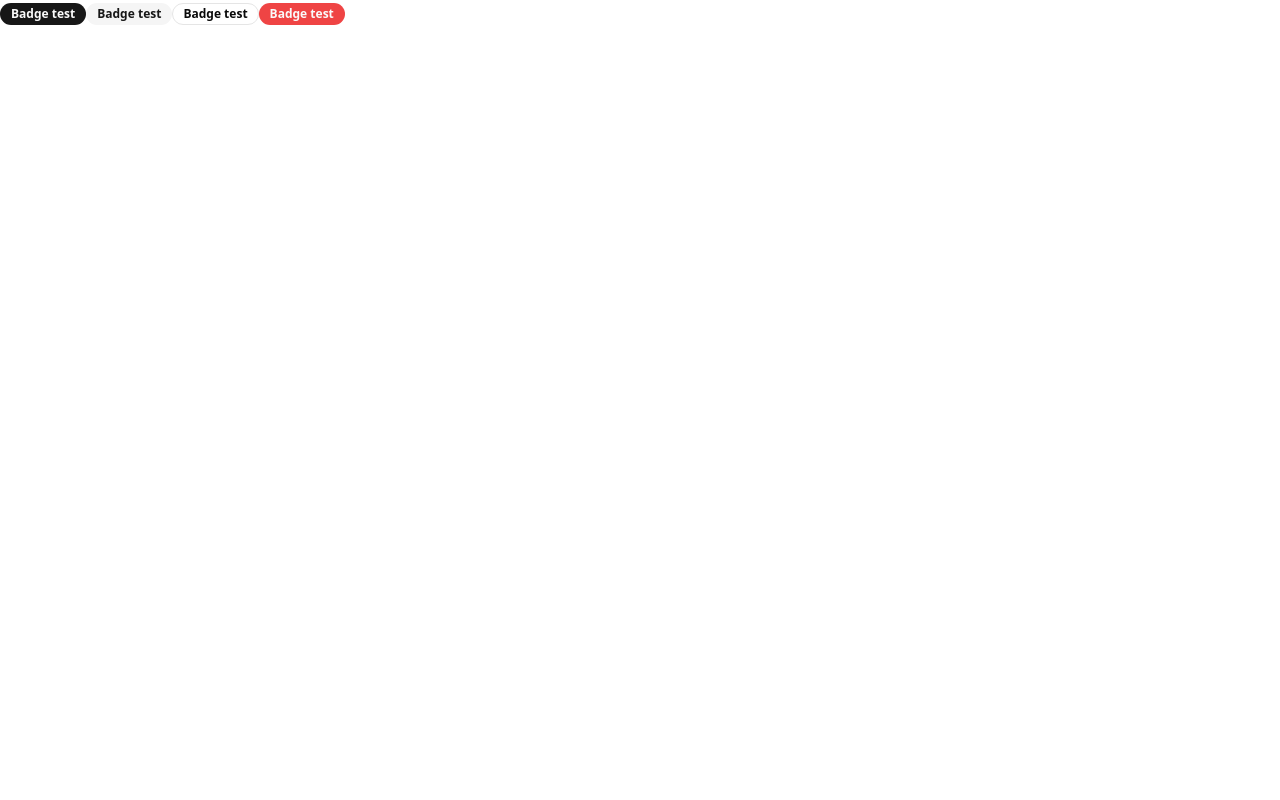
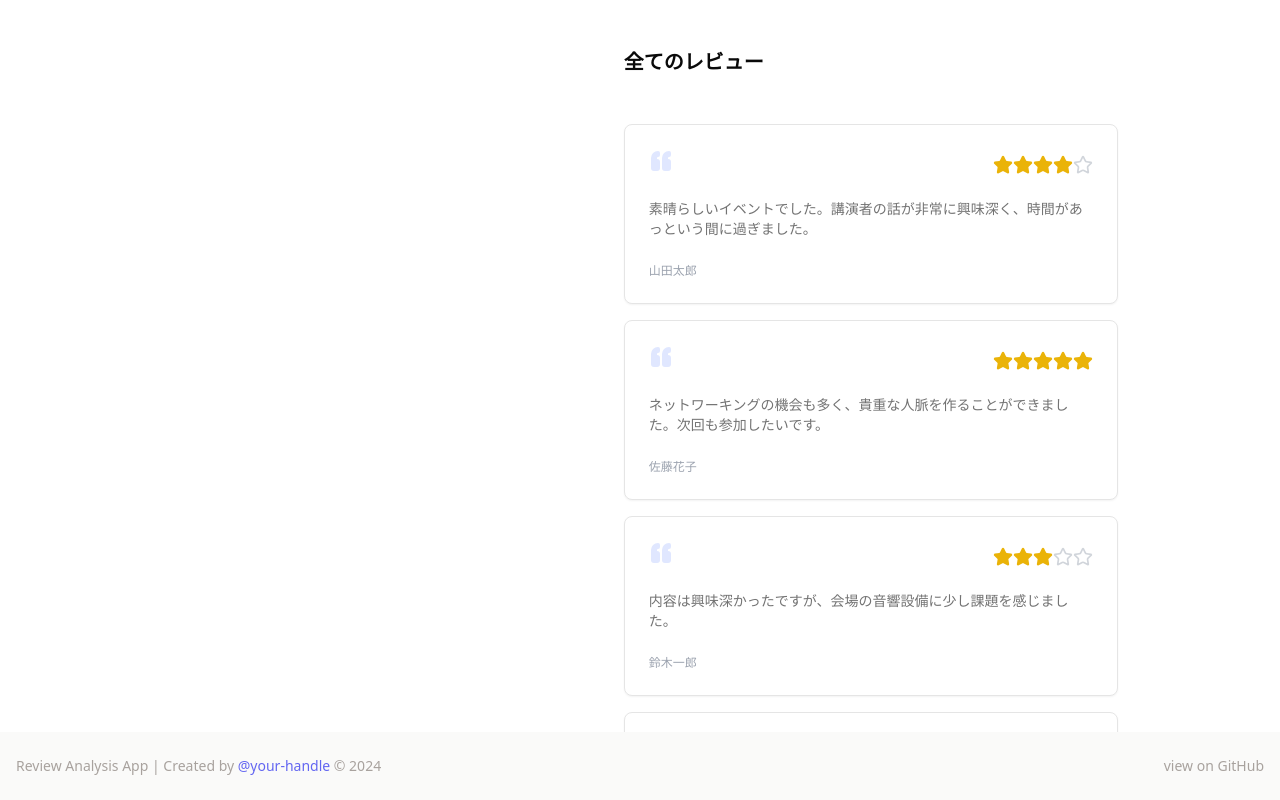
Before and after one commit to b13o/review-analysis-app, a React (Vite) app: page / in a window 1280 px wide. Built offline with nearby package versions, Linux system fonts and the light colour scheme.

Commit message:
レビュー一覧コンポーネントの作成

```diff
--- a/package.json
+++ b/package.json
@@ -10,6 +10,8 @@
     "preview": "vite preview"
   },
   "dependencies": {
+    "@radix-ui/react-slot": "^1.1.0",
+    "@radix-ui/react-tabs": "^1.1.1",
     "class-variance-authority": "^0.7.1",
     "clsx": "^2.1.1",
     "lucide-react": "^0.468.0",
--- a/src/App.tsx
+++ b/src/App.tsx
@@ -1,12 +1,30 @@
-import { Badge } from "./components/ui/badge";
+import Footer from "./components/Footer";
+import ReviewList from "./components/ReviewList";
+
+const SummarySection = () => {
+  return (
+    <div className="w-2/5 h-full overflow-hidden pl-20">
+      {/* <ReviewSummary /> */}
+    </div>
+  );
+};
+
+const ReviewListSection = () => {
+  return (
+    <div className="w-3/5 h-full overflow-y-auto pr-20">
+      <ReviewList />
+    </div>
+  );
+};
 
 function App() {
   return (
     <>
-      <Badge>Badge test</Badge>
-      <Badge variant="secondary">Badge test</Badge>
-      <Badge variant="outline">Badge test</Badge>
-      <Badge variant="destructive">Badge test</Badge>
+      <div className="h-[calc(100vh-68px)] flex gap-12 pt-12">
+        <SummarySection />
+        <ReviewListSection />
+      </div>
+      <Footer />
     </>
   );
 }
--- /dev/null
+++ b/src/components/Footer.tsx
@@ -0,0 +1,31 @@
+const Footer = () => {
+  return (
+    <footer className="py-6 px-4 bg-stone-50">
+      <div className="container mx-auto text-center text-sm text-stone-400 flex justify-between">
+        <p>
+          Review Analysis App | Created by{" "}
+          <a
+            className="text-indigo-500"
+            href="#"
+            target="_blank"
+            rel="noreferrer"
+          >
+            @your-handle
+          </a>{" "}
+          &copy; {new Date().getFullYear()}
+        </p>
+
+        <a
+          className="hover:underline"
+          href="#"
+          target="_blank"
+          rel="noreferrer"
+        >
+          view on GitHub
+        </a>
+      </div>
+    </footer>
+  );
+};
+
+export default Footer;
--- /dev/null
+++ b/src/components/ReviewList.tsx
@@ -0,0 +1,56 @@
+import {
+  Card,
+  CardHeader,
+  CardContent,
+  CardDescription,
+  CardFooter,
+} from "@/components/ui/card";
+import { mockReviews } from "@/constants/data";
+import { QuoteIcon } from "lucide-react";
+import StarRating from "./StarRating";
+
+type Review = {
+  id: number;
+  author: string;
+  rating: number;
+  content: string;
+  date: string;
+};
+
+type ReviewCardProps = {
+  review: Review;
+};
+
+const ReviewCard = ({ review }: ReviewCardProps) => (
+  <Card>
+    {/* スタイルの上書き */}
+    <CardHeader className="flex-row justify-between">
+      <QuoteIcon className="rotate-180 h-6 w-6 fill-indigo-100 text-indigo-100" />
+      {/* 追加 */}
+      <StarRating rating={review.rating} />
+    </CardHeader>
+    <CardContent>
+      <CardDescription>{review.content}</CardDescription>
+    </CardContent>
+    <CardFooter>
+      <span className="text-xs text-gray-400">{review.author}</span>
+    </CardFooter>
+  </Card>
+);
+
+const ReviewList = () => {
+  return (
+    <div className="container flex flex-col items-center pb-2">
+      <div className="w-3/4">
+        <h2 className="text-xl font-semibold mb-12">全てのレビュー</h2>
+        <div className="space-y-4">
+          {mockReviews.map((review) => (
+            <ReviewCard key={review.id} review={review} />
+          ))}
+        </div>
+      </div>
+    </div>
+  );
+};
+
+export default ReviewList;
--- /dev/null
+++ b/src/components/StarRating.tsx
@@ -0,0 +1,24 @@
+import clsx from "clsx";
+import { Star } from "lucide-react";
+
+type StarRatingProps = {
+  rating: number;
+};
+
+const StarRating = (props: StarRatingProps) => {
+  return (
+    <div className="flex">
+      {Array.from({ length: 5 }, (_, index) => (
+        <Star
+          key={index}
+          className={clsx("h-5 w-5", {
+            "text-yellow-500 fill-yellow-500": index < props.rating,
+            "text-gray-300": index >= props.rating,
+          })}
+        />
+      ))}
+    </div>
+  );
+};
+
+export default StarRating;
--- /dev/null
+++ b/src/components/ui/button.tsx
@@ -0,0 +1,56 @@
+import * as React from "react"
+import { Slot } from "@radix-ui/react-slot"
+import { cva, type VariantProps } from "class-variance-authority"
+
+import { cn } from "@/lib/utils"
+
+const buttonVariants = cva(
+  "inline-flex items-center justify-center gap-2 whitespace-nowrap rounded-md text-sm font-medium ring-offset-background transition-colors focus-visible:outline-none focus-visible:ring-2 focus-visible:ring-ring focus-visible:ring-offset-2 disabled:pointer-events-none disabled:opacity-50 [&_svg]:pointer-events-none [&_svg]:size-4 [&_svg]:shrink-0",
+  {
+    variants: {
+      variant: {
+        default: "bg-primary text-primary-foreground hover:bg-primary/90",
+        destructive:
+          "bg-destructive text-destructive-foreground hover:bg-destructive/90",
+        outline:
+          "border border-input bg-background hover:bg-accent hover:text-accent-foreground",
+        secondary:
+          "bg-secondary text-secondary-foreground hover:bg-secondary/80",
+        ghost: "hover:bg-accent hover:text-accent-foreground",
+        link: "text-primary underline-offset-4 hover:underline",
+      },
+      size: {
+        default: "h-10 px-4 py-2",
+        sm: "h-9 rounded-md px-3",
+        lg: "h-11 rounded-md px-8",
+        icon: "h-10 w-10",
+      },
+    },
+    defaultVariants: {
+      variant: "default",
+      size: "default",
+    },
+  }
+)
+
+export interface ButtonProps
+  extends React.ButtonHTMLAttributes<HTMLButtonElement>,
+    VariantProps<typeof buttonVariants> {
+  asChild?: boolean
+}
+
+const Button = React.forwardRef<HTMLButtonElement, ButtonProps>(
+  ({ className, variant, size, asChild = false, ...props }, ref) => {
+    const Comp = asChild ? Slot : "button"
+    return (
+      <Comp
+        className={cn(buttonVariants({ variant, size, className }))}
+        ref={ref}
+        {...props}
+      />
+    )
+  }
+)
+Button.displayName = "Button"
+
+export { Button, buttonVariants }
--- /dev/null
+++ b/src/components/ui/card.tsx
@@ -0,0 +1,86 @@
+import * as React from "react";
+
+import { cn } from "@/lib/utils";
+
+const Card = React.forwardRef<
+  HTMLDivElement,
+  React.HTMLAttributes<HTMLDivElement>
+>(({ className, ...props }, ref) => (
+  <div
+    ref={ref}
+    className={cn(
+      "rounded-lg border bg-card text-card-foreground shadow-sm",
+      className
+    )}
+    {...props}
+  />
+));
+Card.displayName = "Card";
+
+const CardHeader = React.forwardRef<
+  HTMLDivElement,
+  React.HTMLAttributes<HTMLDivElement>
+>(({ className, ...props }, ref) => (
+  <div
+    ref={ref}
+    className={cn("flex flex-col space-y-1.5 p-6", className)}
+    {...props}
+  />
+));
+CardHeader.displayName = "CardHeader";
+
+const CardTitle = React.forwardRef<
+  HTMLDivElement,
+  React.HTMLAttributes<HTMLDivElement>
+>(({ className, ...props }, ref) => (
+  <div
+    ref={ref}
+    className={cn(
+      "text-2xl font-semibold leading-none tracking-tight",
+      className
+    )}
+    {...props}
+  />
+));
+CardTitle.displayName = "CardTitle";
+
+const CardDescription = React.forwardRef<
+  HTMLDivElement,
+  React.HTMLAttributes<HTMLDivElement>
+>(({ className, ...props }, ref) => (
+  <div
+    ref={ref}
+    className={cn("text-sm text-muted-foreground", className)}
+    {...props}
+  />
+));
+CardDescription.displayName = "CardDescription";
+
+const CardContent = React.forwardRef<
+  HTMLDivElement,
+  React.HTMLAttributes<HTMLDivElement>
+>(({ className, ...props }, ref) => (
+  <div ref={ref} className={cn("p-6 pt-0", className)} {...props} />
+));
+CardContent.displayName = "CardContent";
+
+const CardFooter = React.forwardRef<
+  HTMLDivElement,
+  React.HTMLAttributes<HTMLDivElement>
+>(({ className, ...props }, ref) => (
+  <div
+    ref={ref}
+    className={cn("flex items-center p-6 pt-0", className)}
+    {...props}
+  />
+));
+CardFooter.displayName = "CardFooter";
+
+export {
+  Card,
+  CardHeader,
+  CardFooter,
+  CardTitle,
+  CardDescription,
+  CardContent,
+};
--- /dev/null
+++ b/src/components/ui/tabs.tsx
@@ -0,0 +1,53 @@
+import * as React from "react"
+import * as TabsPrimitive from "@radix-ui/react-tabs"
+
+import { cn } from "@/lib/utils"
+
+const Tabs = TabsPrimitive.Root
+
+const TabsList = React.forwardRef<
+  React.ElementRef<typeof TabsPrimitive.List>,
+  React.ComponentPropsWithoutRef<typeof TabsPrimitive.List>
+>(({ className, ...props }, ref) => (
+  <TabsPrimitive.List
+    ref={ref}
+    className={cn(
+      "inline-flex h-10 items-center justify-center rounded-md bg-muted p-1 text-muted-foreground",
+      className
+    )}
+    {...props}
+  />
+))
+TabsList.displayName = TabsPrimitive.List.displayName
+
+const TabsTrigger = React.forwardRef<
+  React.ElementRef<typeof TabsPrimitive.Trigger>,
+  React.ComponentPropsWithoutRef<typeof TabsPrimitive.Trigger>
+>(({ className, ...props }, ref) => (
+  <TabsPrimitive.Trigger
+    ref={ref}
+    className={cn(
+      "inline-flex items-center justify-center whitespace-nowrap rounded-sm px-3 py-1.5 text-sm font-medium ring-offset-background transition-all focus-visible:outline-none focus-visible:ring-2 focus-visible:ring-ring focus-visible:ring-offset-2 disabled:pointer-events-none disabled:opacity-50 data-[state=active]:bg-background data-[state=active]:text-foreground data-[state=active]:shadow-sm",
+      className
+    )}
+    {...props}
+  />
+))
+TabsTrigger.displayName = TabsPrimitive.Trigger.displayName
+
+const TabsContent = React.forwardRef<
+  React.ElementRef<typeof TabsPrimitive.Content>,
+  React.ComponentPropsWithoutRef<typeof TabsPrimitive.Content>
+>(({ className, ...props }, ref) => (
+  <TabsPrimitive.Content
+    ref={ref}
+    className={cn(
+      "mt-2 ring-offset-background focus-visible:outline-none focus-visible:ring-2 focus-visible:ring-ring focus-visible:ring-offset-2",
+      className
+    )}
+    {...props}
+  />
+))
+TabsContent.displayName = TabsPrimitive.Content.displayName
+
+export { Tabs, TabsList, TabsTrigger, TabsContent }
--- /dev/null
+++ b/src/constants/data.ts
@@ -0,0 +1,41 @@
+// モックデータ
+export const mockReviews = [
+  {
+    id: 1,
+    author: "山田太郎",
+    rating: 4,
+    content:
+      "素晴らしいイベントでした。講演者の話が非常に興味深く、時間があっという間に過ぎました。",
+    date: "2024-02-15",
+  },
+  {
+    id: 2,
+    author: "佐藤花子",
+    rating: 5,
+    content:
+      "ネットワーキングの機会も多く、貴重な人脈を作ることができました。次回も参加したいです。",
+    date: "2024-02-16",
+  },
+  {
+    id: 3,
+    author: "鈴木一郎",
+    rating: 3,
+    content: "内容は興味深かったですが、会場の音響設備に少し課題を感じました。",
+    date: "2024-02-17",
+  },
+  {
+    id: 4,
+    author: "田中次郎",
+    rating: 4,
+    content:
+      "パネルディスカッションが特に印象に残りました。多様な視点が聞けて勉強になりました。",
+    date: "2024-02-18",
+  },
+  {
+    id: 5,
+    author: "中村美咲",
+    rating: 5,
+    content: "イベントの運営が非常にスムーズで、快適な時間を過ごせました。",
+    date: "2024-02-19",
+  },
+];
```
Also changed, not shown: 1 other file (tests, documents, lock files or other folders).
